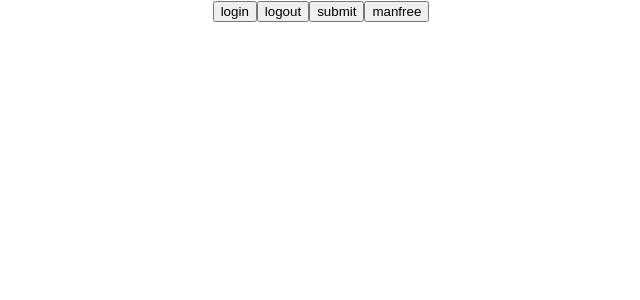
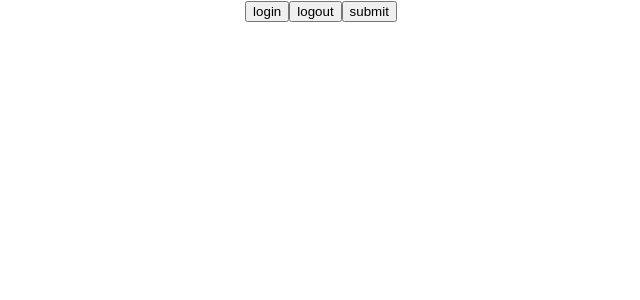
Before and after one commit to mukilathuruv-fz/frenzo-react-6, a React (Create React App) app: page / in a window 1280 px wide. Shown: the top 300 px of the page, without its empty margins (319-959 px from the left). Built offline with nearby package versions, Linux system fonts and the light colour scheme.

Commit message:
conditional rendering

```diff
--- a/src/components/button/Button.jsx
+++ b/src/components/button/Button.jsx
@@ -1,15 +1,26 @@
 import "./button.css";
 
-const Button = ({ content = "manfree", type = "submit", handleClick }) => {
-  return (
-    <button type={type} onClick={handleClick}>
-      {content}
-    </button>
-  );
+const Button = ({ content }) => {
+  if (content) {
+    return <button>{content}</button>;
+  }
+  return null;
 };
 export default Button;
 
-// const Button = props => {
-//   return <button>{props?.content??"manfree"}</button>;
+// const Button = ({ content }) => {
+//   return content && <button>{content}</button>;
 // };
 // export default Button;
+
+// method-1
+
+// const Button = () => {
+//   const loginStatus = false;
+//   return (
+//     <button className={`${loginStatus ? "login" : "logout"}`}>
+//       {loginStatus ? "logout" : "login"}
+//     </button>
+//   );
+// };
+// export default Button;
```
